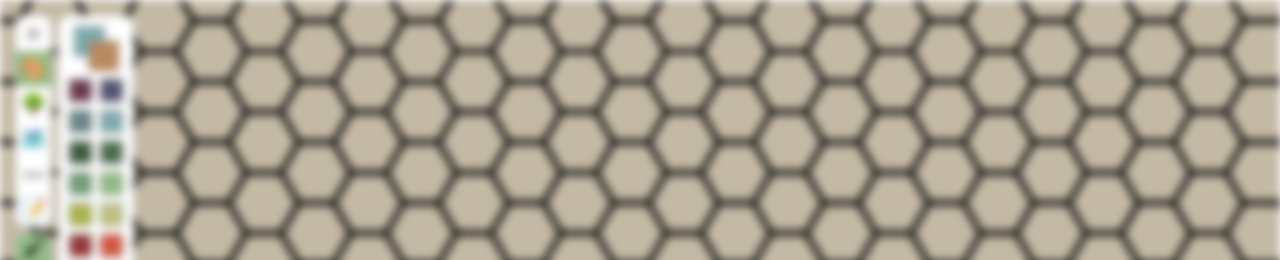
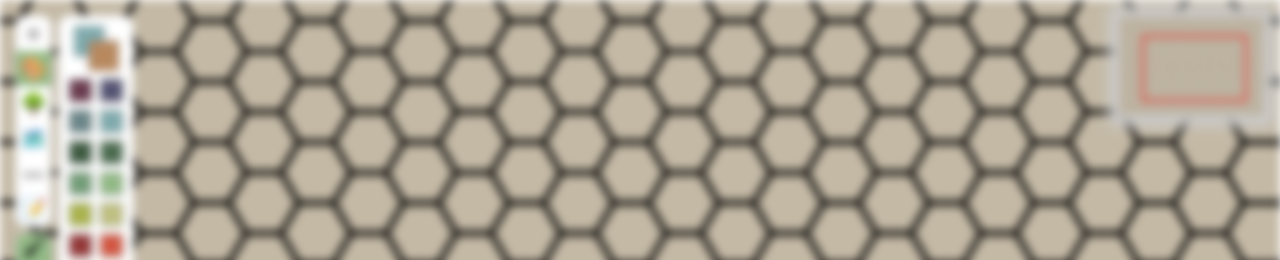
Before and after one commit to purajit/hexaggon, a plain HTML site: page docs/index.html in a window 1280 px wide. Shown: the top 260 px of the page. Drawn offline with Linux system fonts and the light colour scheme; a web font is replaced by a local one.

Commit message:
minimap (#23)

```diff
--- a/docs/index.css
+++ b/docs/index.css
@@ -104,7 +104,7 @@ html, body {
 }
 
 .bottom {
-    bottom: 0;
+    bottom: 0 !important;
 }
 
 .frosted {
@@ -123,8 +123,13 @@ html, body {
 }
 
 /* The whole entire hex map */
+#minimap {
+    height: 100px;
+    box-shadow: 0 0 10px 10px #ccc;
+    background: #ccc;
+}
+
 #hexmap {
-    display: block;
     width: 100vw;
     height: 100vh;
 }
@@ -132,7 +137,6 @@ html, body {
 #textFontSize {
     width: 60px;
     height: 35px;
-    paadding: 0;
     margin: 0;
     font-size: 20px;
     text-align: right;
@@ -200,7 +204,8 @@ html, body {
 
 
 .right-aligned {
-    right: 0%;
+    top: 0;
+    right: 0;
 }
 
 
--- a/docs/index.html
+++ b/docs/index.html
@@ -223,6 +223,11 @@
     <div id="allFilesList" class="flex-column overlaid">
     </div>
   </div>
+  <div class="toolbar right-aligned">
+  <div class="">
+  <svg id="minimap"><rect id="minimapViewBox" stroke="red" stroke-width="20px" fill="none"></rect></svg>
+  </div>
+  </div>
   </div>
   <div id="welcomeContainer">
   <div id="welcome" class="flex-column gappy">
--- a/docs/index.js
+++ b/docs/index.js
@@ -153,6 +153,8 @@ const GLOBAL_STATE = {
  *   togther                                                            *
  ************************************************************************/
 const SVG = document.getElementById("hexmap");
+const MINIMAP = document.getElementById("minimap");
+const MINIMAP_VIEWBOX = document.getElementById("minimapViewBox");
 const COLOR_CONTROL_SWATCHES = document.querySelectorAll("#colorControlPalette .swatch");
 const CANVAS_COLOR_SWATCHES = document.querySelectorAll("#canvasColor .swatch");
 const GRID_COLOR_SWATCHES = document.querySelectorAll("#gridColor .swatch");
@@ -407,6 +409,12 @@ function registerEventListeners() {
       if (e.target.classList.contains(`eraseable-${GLOBAL_STATE.currentLayer}`)) {
         let undoData = {};
         if (e.target.classList.contains("boundary")) {
+          MINIMAP.querySelectorAll(".boundary").forEach(t => {
+            if (t.getAttribute("from-crn") == e.target.getAttribute("from-crn") && t.getAttribute("to-crn") == e.target.getAttribute("to-crn") && t.getAttribute("stroke") == e.target.getAttribute("stroke")) {
+              MINIMAP.removeChild(t);
+            }
+          });
+
           addToUndoStack({
             type: "boundary",
             action: "erased",
@@ -619,6 +627,12 @@ function scroll(xdiff, ydiff) {
   const viewBox = SVG.getAttribute("viewBox") || `0 0 ${window.innerWidth} ${window.innerHeight}`;
   const [x, y, width, height] = viewBox.split(" ").map(Number);
   SVG.setAttribute("viewBox", `${x + xdiff} ${y + ydiff} ${width} ${height}`);
+  MINIMAP_VIEWBOX.setAttribute("x", x + xdiff);
+  MINIMAP_VIEWBOX.setAttribute("y", y + ydiff);
+  MINIMAP_VIEWBOX.setAttribute("width", width);
+  MINIMAP_VIEWBOX.setAttribute("height", height);
+  MINIMAP.removeChild(MINIMAP_VIEWBOX);
+  MINIMAP.appendChild(MINIMAP_VIEWBOX);
 }
 
 function zoom(scale, mouseX, mouseY) {
@@ -636,6 +650,12 @@ function zoom(scale, mouseX, mouseY) {
   const x2 = pt.x - xPropW * width2;
   const y2 = pt.y - yPropH * height2;
   SVG.setAttribute("viewBox", `${x2} ${y2} ${width2} ${height2}`);
+  MINIMAP_VIEWBOX.setAttribute("x", x2);
+  MINIMAP_VIEWBOX.setAttribute("y", y2);
+  MINIMAP_VIEWBOX.setAttribute("width", width2);
+  MINIMAP_VIEWBOX.setAttribute("height", height2);
+  MINIMAP.removeChild(MINIMAP_VIEWBOX);
+  MINIMAP.appendChild(MINIMAP_VIEWBOX);
 }
 
 function getHexNeighbors(_c, _r) {
@@ -675,8 +695,11 @@ function setCanvasColor(previousCanvasColor, color) {
     return;
   }
   Object.values(GLOBAL_STATE.drawing.hexes).forEach(hexEntry => {
-    if (hexEntry.hex.getAttribute("fill") == previousCanvasColor)
+    if (hexEntry.hex.getAttribute("fill") == previousCanvasColor) {
       hexEntry.hex.setAttribute("fill", color);
+    }
+    hexEntry.minihex.setAttribute("fill", color);
+    hexEntry.minihex.setAttribute("stroke", color);
   });
   GLOBAL_STATE.layers.GRID.canvasColor = color;
   SVG.setAttribute("canvasColor", color);
@@ -686,6 +709,7 @@ function setCanvasColor(previousCanvasColor, color) {
 function setGridColor(previousGridColor, color) {
   Object.values(GLOBAL_STATE.drawing.hexes).forEach(hexEntry => {
     hexEntry.hex.setAttribute("stroke", color);
+    hexEntry.minihex.setAttribute("stroke", color);
   });
   GRID_SAMPLE_DIVS.forEach(e => e.setAttribute("stroke", color))
   GLOBAL_STATE.layers.GRID.gridColor = color;
@@ -771,6 +795,9 @@ function drawBoundaryLine(fromCRN, toCRN, color) {
   line.classList.add(`eraseable-${Layers.BOUNDARY}`);
   line.classList.add(`layer-${Layers.BOUNDARY}`);
   SVG.appendChild(line);
+  minimapLine = line.cloneNode(true);
+  minimapLine.setAttribute("stroke-width", 20);
+  MINIMAP.appendChild(minimapLine);
   addToUndoStack({type: "boundary", action: "added", target: {fromCRN: fromCRNStr, toCRN: toCRNStr, color}});
 }
 
@@ -1029,6 +1056,7 @@ function positionHexes(gridDirection) {
     hexEntry.hex.setAttribute("x", x);
     hexEntry.hex.setAttribute("y", y);
     hexEntry.hex.setAttribute("points", points.join(" "));
+    hexEntry.minihex.setAttribute("points", points.join(" "));
     hexEntry.hexObject.setAttribute("x", x);
     hexEntry.hexObject.setAttribute("y", y);
   });
@@ -1053,10 +1081,17 @@ function drawHex(c, r) {
   hexObject.classList.add("hex-object");
   hexObject.classList.add(`layer-${Layers.OBJECT}`);
 
-  GLOBAL_STATE.drawing.hexes[`${c},${r}`] = {hex, hexObject, x: null, y: null, c, r};
-
   SVG.appendChild(hex);
   SVG.appendChild(hexObject);
+
+  const minihex = document.createElementNS("http://www.w3.org/2000/svg", "polygon");
+  minihex.setAttribute("stroke-width", "1px");
+  minihex.setAttribute("c", c);
+  minihex.setAttribute("r", r);
+  minihex.classList.add("minihex");
+  MINIMAP.appendChild(minihex);
+
+  GLOBAL_STATE.drawing.hexes[`${c},${r}`] = {hex, hexObject, minihex, x: null, y: null, c, r};
 }
 
 function svgInit() {
@@ -1085,10 +1120,22 @@ function svgInit() {
 
   switchToLayer(Layers.COLOR);
   const bbox = SVG.getBBox();
+  const midX = (bbox.width - window.innerWidth) / 2;
+  const midY = (bbox.height - window.innerHeight) / 2;
   SVG.setAttribute(
     "viewBox",
-    `${(bbox.width - window.innerWidth) / 2} ${(bbox.height - window.innerHeight) / 2} ${window.innerWidth} ${window.innerHeight}`
+    `${midX} ${midY} ${window.innerWidth} ${window.innerHeight}`
   );
+
+  const minibbox = MINIMAP.getBBox();
+  MINIMAP.setAttribute("viewBox", `${minibbox.x} ${minibbox.y} ${minibbox.width} ${minibbox.height}`);
+  MINIMAP_VIEWBOX.setAttribute("x", midX);
+  MINIMAP_VIEWBOX.setAttribute("y", midY);
+  MINIMAP_VIEWBOX.setAttribute("width", window.innerWidth);
+  MINIMAP_VIEWBOX.setAttribute("height", window.innerHeight);
+  MINIMAP.removeChild(MINIMAP_VIEWBOX);
+  MINIMAP.appendChild(MINIMAP_VIEWBOX);
+
   GLOBAL_STATE.pauseUndoStack = false;
   // smolbean grid for inspection ease
   // for (let c = 3; c < 13; c++) {
@@ -1139,6 +1186,11 @@ function undoLastAction() {
       SVG.querySelectorAll(".boundary").forEach(t => {
         if (t.getAttribute("from-crn") == target.fromCRN && t.getAttribute("to-crn") == target.toCRN && t.getAttribute("stroke") == target.color) {
           SVG.removeChild(t);
+        }
+      });
+      MINIMAP.querySelectorAll(".boundary").forEach(t => {
+        if (t.getAttribute("from-crn") == target.fromCRN && t.getAttribute("to-crn") == target.toCRN && t.getAttribute("stroke") == target.color) {
+          MINIMAP.removeChild(t);
         }
       });
     } else if (action == "erased") {
```
